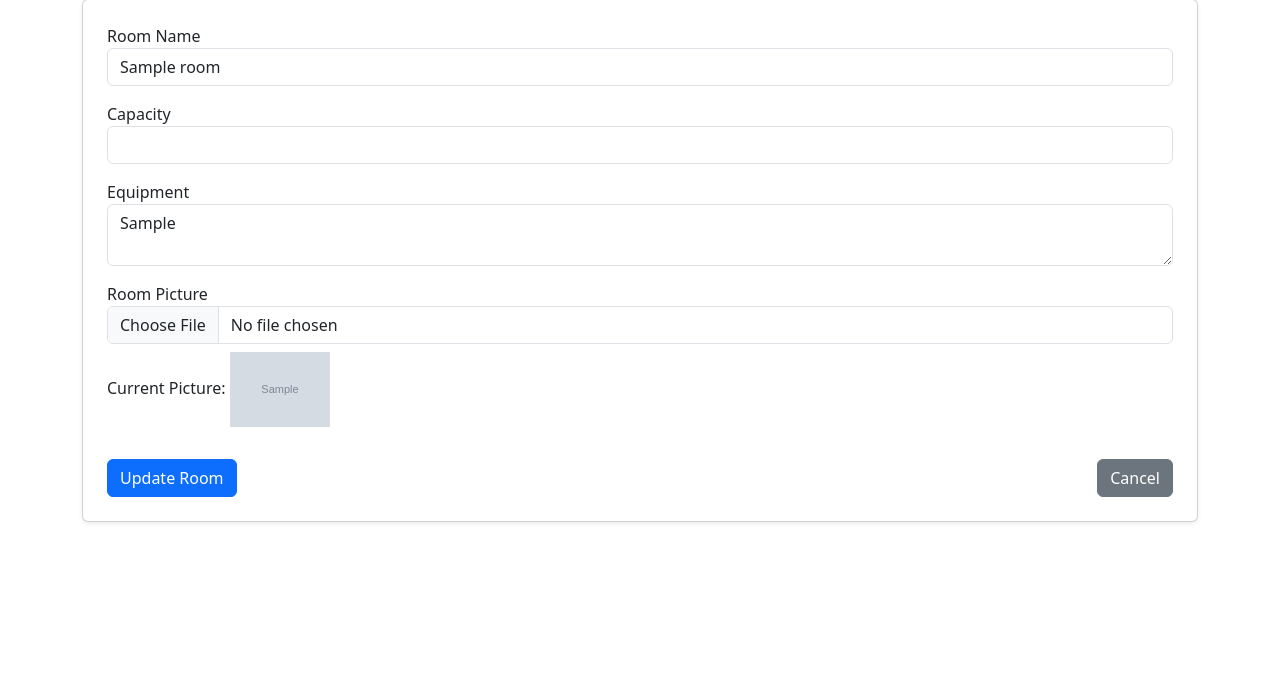
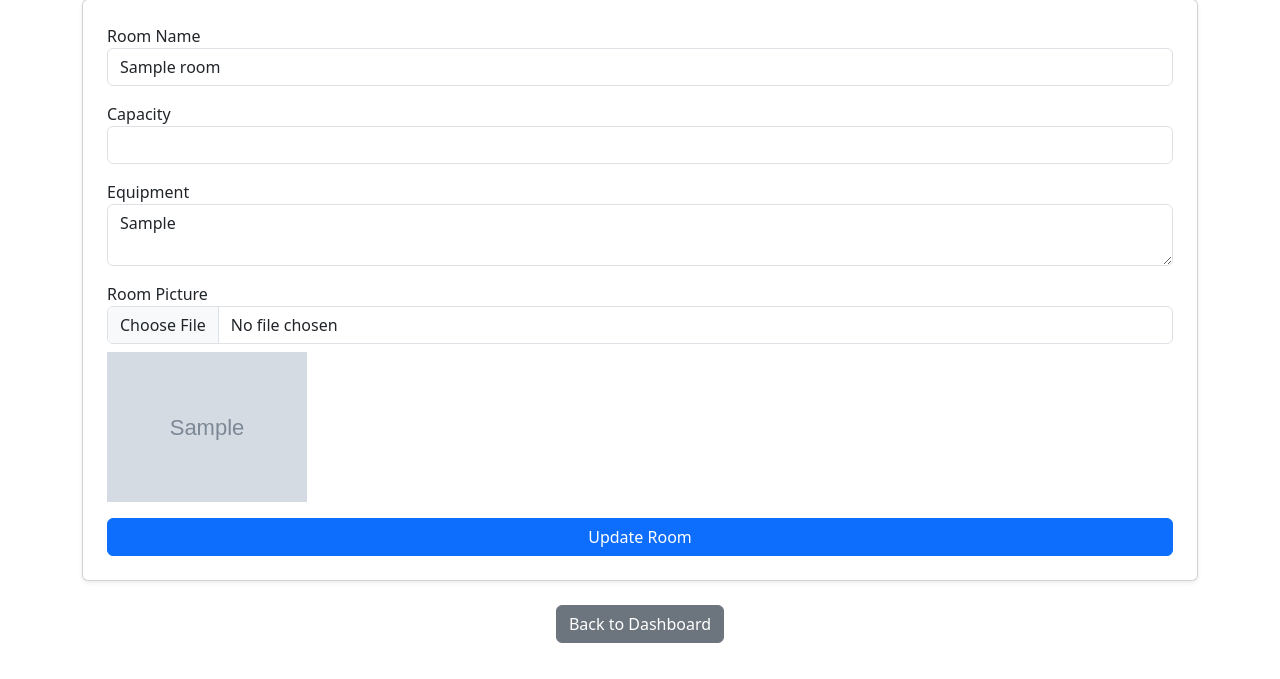
Before and after one commit to 7ussain313/ITCS333-project, a PHP site: page /ITCS333-project/AdminPanel/edit_room.php?id=1 in a window 1280 px wide. Shown: the part 121-800 px from the top of the page. Run offline with PHP 8.4, Linux system fonts and the light colour scheme; the visitor is signed in with stand-in values (Sample User, id 1); tables that the repository leaves empty or names only in its code hold one stand-in row (values such as "Sample post"); grey boxes marked "Sample" are stand-in pictures.

Commit message:
arange the code

```diff
--- a/AdminPanel/admin_dashboard.php
+++ b/AdminPanel/admin_dashboard.php
@@ -46,6 +46,11 @@
                         <li class="nav-item">
                             <a class="nav-link" href="user_management.php">
                                 User Management
+                            </a>
+                        </li>
+                        <li class="nav-item">
+                            <a class="nav-link" href="/ITCS333-project/index.php">
+                                home Page
                             </a>
                         </li>
                     </ul>
--- a/AdminPanel/edit_room.php
+++ b/AdminPanel/edit_room.php
@@ -113,15 +113,17 @@
                     <label for="room_picture">Room Picture</label>
                     <input type="file" class="form-control" name="room_picture" accept="image/*">
                     <?php if (!empty($room['image_path'])): ?>
-                        <p class="mt-2">Current Picture: <img src="<?php echo $room['image_path']; ?>" alt="Room Picture" width="100"></p>
+                        <img src="<?php echo $room['image_path']; ?>" alt="Current Room Image" width="200" class="mt-2">
                     <?php endif; ?>
                 </div>
-                <div class="d-flex justify-content-between">
-                    <button type="submit" class="btn btn-primary">Update Room</button>
-                    <a href="admin_dashboard.php" class="btn btn-secondary">Cancel</a>
-                </div>
+                <button type="submit" class="btn btn-primary">Update Room</button>
             </div>
         </form>
+
+        <!-- Back to Dashboard Button -->
+        <div class="text-center mt-4">
+            <a href="admin_dashboard.php" class="btn btn-secondary">Back to Dashboard</a>
+        </div>
     </div>
 </body>
 </html>
--- a/Database/create_database.php
+++ b/Database/create_database.php
@@ -45,6 +45,7 @@
         name VARCHAR(100) UNIQUE NOT NULL,
         capacity INT NOT NULL,
         equipment TEXT,
+         image_url VARCHAR(255) NULL,
         created_at TIMESTAMP DEFAULT CURRENT_TIMESTAMP
     );
 
--- a/UserProfileManagement/userprofile.php
+++ b/UserProfileManagement/userprofile.php
@@ -85,6 +85,11 @@
 
                 <button type="submit" class="btn">Save Changes</button>
             </form>
+            <!-- Button to return to index.php -->
+            <form action="/ITCS333-project/index.php" method="get">
+                <button type="submit" class="btn">Return to Home</button>
+            </form>
+
         </div>
     </div>
     <script src="profile.js"></script>
```
Also changed, not shown: AdminPanel/uploads/rooms/AYOUsonp-UOB-Colleges-new-logo.png (added).
